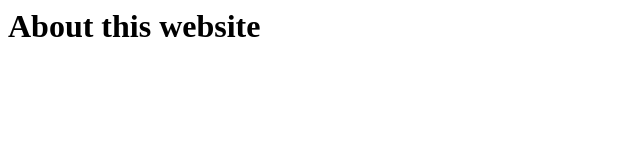
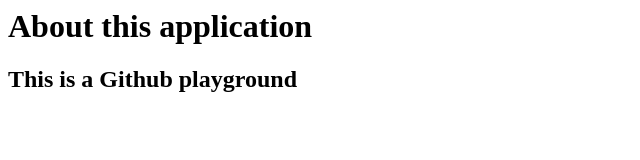
Before and after one commit to bottleduniverse/greeter, a plain HTML site: page about.html in a window 1280 px wide. Shown: the whole page, without its empty margins (0-640 px from the left). Drawn offline with Linux system fonts and the light colour scheme.

Commit message:
Added github reference and change description

```diff
--- a/about.html
+++ b/about.html
@@ -1,8 +1,9 @@
 <html>
 	<head>
-		<title>About the website</title>
+		<title>About the web application</title>
 	</head>
 <body>
-	<h1>About this website</h1>
+	<h1>About this application</h1>
+	<h2>This is a Github playground</h2>
 </body>
 </html>
```
